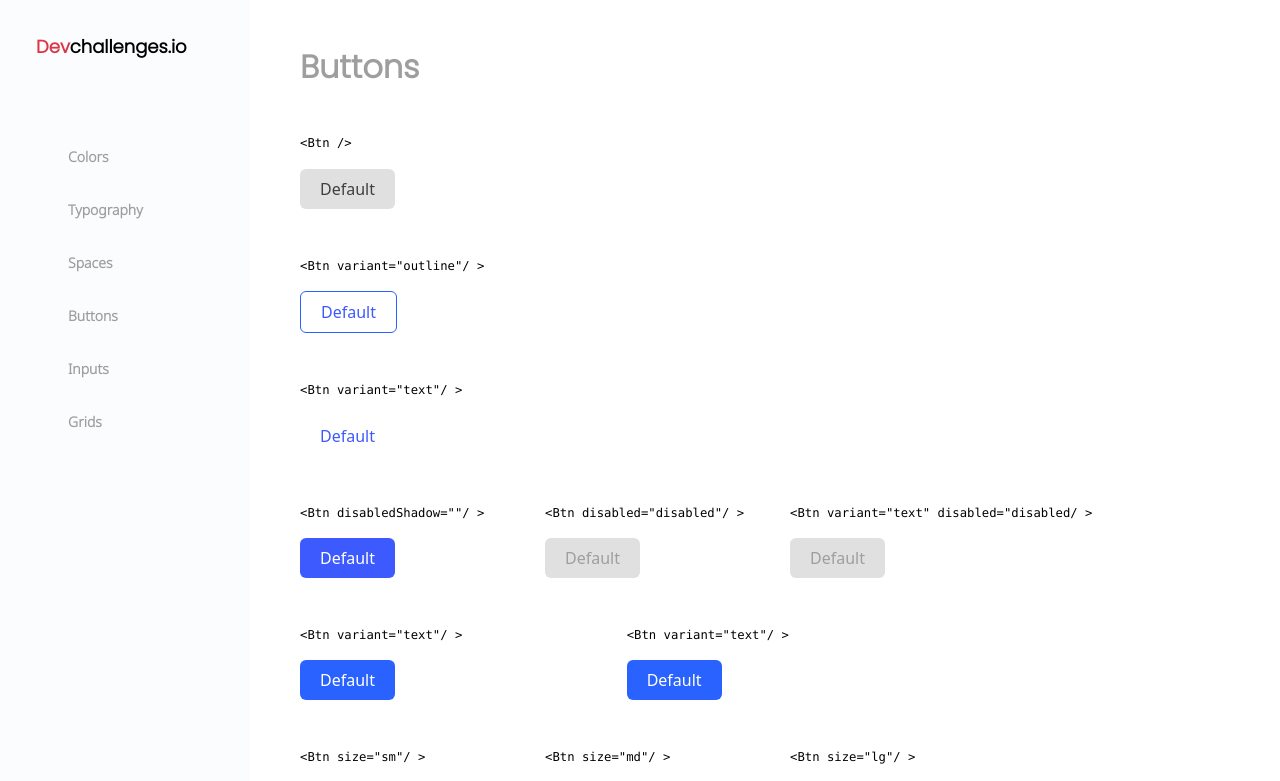
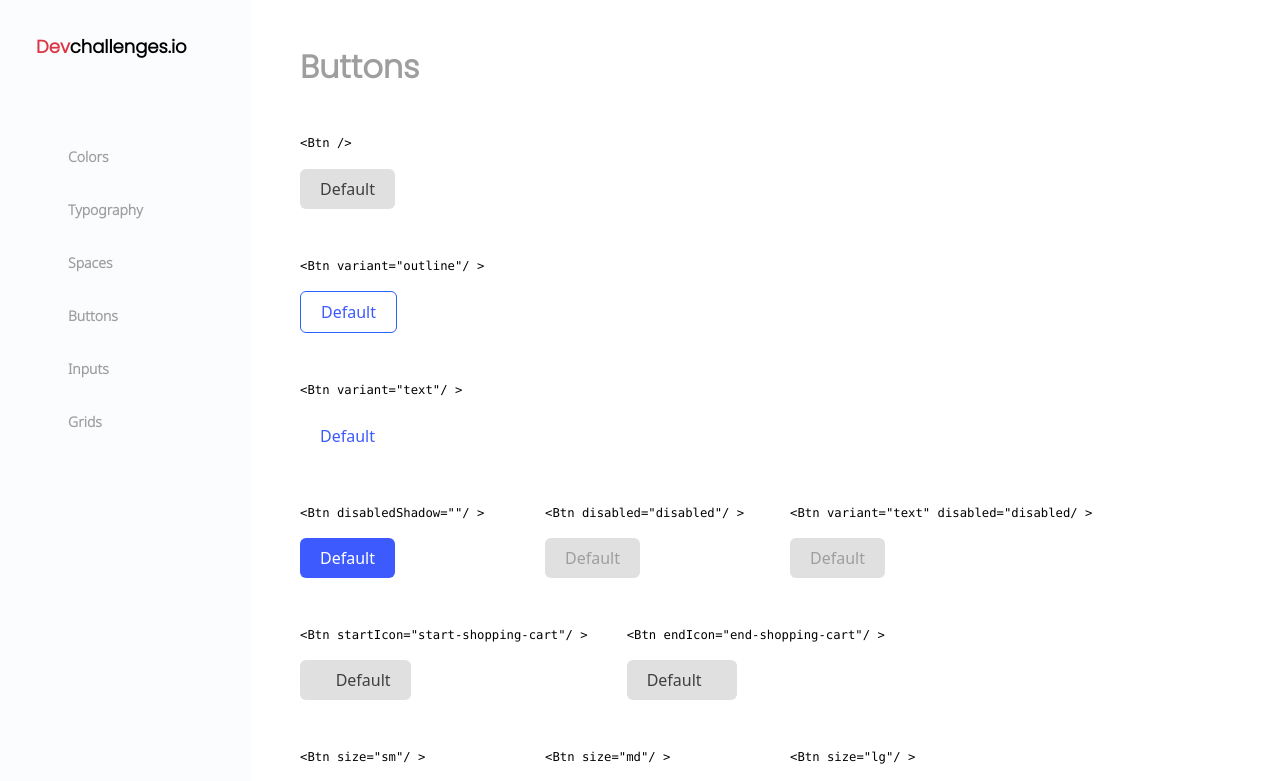
Before and after one commit to jaypee-0/Botton-Input-Components, a React (Create React App) app: page /buttons in a window 1280 px wide. Shown: the top 781 px of the page. Built offline with nearby package versions, Linux system fonts and the light colour scheme.

Commit message:
First Commit

```diff
--- a/package.json
+++ b/package.json
@@ -10,7 +10,6 @@
     "@testing-library/react": "^12.1.4",
     "@testing-library/user-event": "^13.5.0",
     "bootstrap": "^5.0.0-alpha3",
-    "material-design-icons": "^3.0.1",
     "react": "^18.0.0",
     "react-dom": "^18.0.0",
     "react-router-dom": "^6.3.0",
--- a/public/index.html
+++ b/public/index.html
@@ -3,8 +3,6 @@
   <head>
     <meta charset="utf-8" />
     <link rel="icon" href="%PUBLIC_URL%/devchallenges.png" />
-    <link href="https://fonts.googleapis.com/icon?family=Material+Icons"
-      rel="stylesheet">
     <meta name="viewport" content="width=device-width, initial-scale=1" />
     <meta name="theme-color" content="#000000" />
     <meta
@@ -17,5 +15,7 @@
   <body>
     <noscript>You need to enable JavaScript to run this app.</noscript>
     <div id="root"></div>
+
+    <script src="https://unpkg.com/phosphor-icons"></script>
   </body>
 </html>
--- a/src/Components/Btn.jsx
+++ b/src/Components/Btn.jsx
@@ -6,6 +6,9 @@ const sizes = ['sm', 'md', 'lg']
 const colors = ['default-color', 'outline', 'text', 'primary', 'secondary', 'danger']
 const disable = ['disabled', 'enabled']
 const shadow = ['disableshadow', 'disableshadowNull']
+const StartIcon = ['null', 'start-shopping-cart']
+const EndIcon = ['null', 'end-shopping-cart']
+
 
 const Buttons = ({variant, size, color, disabled, disabledShadow, startIcon, endIcon}) => {
         const Variant = Variants.includes(variant) ? variant : Variants[0];
@@ -13,8 +16,10 @@ const Buttons = ({variant, size, color, disabled, disabledShadow, startIcon, end
         const Color = colors.includes(color) ? color : colors[0];
         const Disabled = disable.includes(disabled) ? disabled : disable[1];
         const Shadow = shadow.includes(disabledShadow) ? disabledShadow : shadow[1];
+        const StartIcons = StartIcon.includes(startIcon) ? startIcon : StartIcon[0];
+        const EndIcons = EndIcon.includes(endIcon) ? endIcon : EndIcon[0];
   return (
-    <button className={`btnn ${Variant} ${Size} ${Color} ${Disabled} ${Shadow}`}>Default</button>
+    <button className={`btnn ${Variant} ${Size} ${Color} ${Disabled} ${Shadow} ${StartIcons} ${EndIcons}`}>Default</button>
   )
 }
 
--- a/src/Components/Button.scss
+++ b/src/Components/Button.scss
@@ -105,17 +105,17 @@
 .default-icon {
     position: relative;
 }
+// startIcon
+.start-shopping-cart::before {
+    content: "\f579";
+    margin-right: 0.2rem;
+    align-self: center;
+    font: normal normal normal 1em/1 "Phosphor";
+}
 // endIcon
-.endIcon-local-grocery-store {
-    left: 15px;
-    position: absolute;
-    background-image: url('../Assets/shoppingcart.png');
-    width: 30px;
-    height: 30px;
+.end-shopping-cart::after {
+    margin-left: 0.2rem;
+    align-self: center;
+    content: "\f579";
+    font: normal normal normal 1em/1 "Phosphor";
 }
-// startIcon
-.startIcon-local-grocery-store {
-    right: 15px;
-    position: absolute;
-
-}
--- a/src/Components/Buttons.jsx
+++ b/src/Components/Buttons.jsx
@@ -15,24 +15,24 @@ const Buttons = () => {
             <div className="col-12"><pre className="htmlcode">&lt;Btn variant="text"/ &gt;</pre><Btn variant="text" color="text"/></div>
         </div>
         <div className="d-flex flex-column flex-md-row mb-5">
-            <div className="col-md-3"><pre className="htmlcode">&lt;Btn disabledShadow=""/ &gt;</pre><Btn disabledShadow="disableshadow"/></div>
-            <div className="col-md-3"><pre className="htmlcode">&lt;Btn disabled="disabled"/ &gt;</pre><Btn disabled="disabled" variant="text"/></div>
+            <div className="col-12 col-md-3"><pre className="htmlcode">&lt;Btn disabledShadow=""/ &gt;</pre><Btn disabledShadow="disableshadow"/></div>
+            <div className="col-12 col-md-3"><pre className="htmlcode">&lt;Btn disabled="disabled"/ &gt;</pre><Btn disabled="disabled" variant="text"/></div>
             <div className="col-12 col-md-4"><pre className="htmlcode">&lt;Btn variant="text" disabled="disabled/ &gt;</pre><Btn variant="text" color="text" disabled="disabled" /></div>
         </div>
-        <div className="d-flex mb-5">
-            <div className="col-4"><pre className="htmlcode">&lt;Btn variant="text"/ &gt;</pre><Btn color="primary"/></div>
-            <div className="col-4"><pre className="htmlcode">&lt;Btn variant="text"/ &gt;</pre><Btn color="primary"/></div>
+        <div className="d-flex flex-column flex-md-row mb-5">
+            <div className="col-md-6 col-lg-4"><pre className="htmlcode">&lt;Btn startIcon="start-shopping-cart"/ &gt;</pre><Btn startIcon='start-shopping-cart' /></div>
+            <div className="col-md-6 col-lg-4"><pre className="htmlcode">&lt;Btn endIcon="end-shopping-cart"/ &gt;</pre><Btn endIcon='end-shopping-cart'/></div>
         </div>
-        <div className="d-flex mb-5">
-            <div className="col-3"><pre className="htmlcode">&lt;Btn size="sm"/ &gt;</pre><Btn color="primary" size="sm"/></div>
-            <div className="col-3"><pre className="htmlcode">&lt;Btn size="md"/ &gt;</pre><Btn color="primary" size="md"/></div>
-            <div className="col-3"><pre className="htmlcode">&lt;Btn size="lg"/ &gt;</pre><Btn color="primary" size="lg"/></div>
+        <div className="d-flex flex-column flex-md-row mb-5">
+            <div className="col-12 col-md-3 "><pre className="htmlcode">&lt;Btn size="sm"/ &gt;</pre><Btn color="primary" size="sm"/></div>
+            <div className="col-12 col-md-3 "><pre className="htmlcode">&lt;Btn size="md"/ &gt;</pre><Btn color="primary" size="md"/></div>
+            <div className="col-12 col-md-3 "><pre className="htmlcode">&lt;Btn size="lg"/ &gt;</pre><Btn color="primary" size="lg"/></div>
         </div>
-        <div className="d-flex mb-5">
-            <div className="col-3"><pre className="htmlcode">&lt;Btn color="default-color"/ &gt;</pre><Btn color="default-color"/></div>
-            <div className="col-3"><pre className="htmlcode">&lt;Btn color="primary"/ &gt;</pre><Btn color="primary"/></div>
-            <div className="col-3"><pre className="htmlcode">&lt;Btn color="secondary"/ &gt;</pre><Btn color="secondary"/></div>
-            <div className="col-3"><pre className="htmlcode">&lt;Btn color="danger"/ &gt;</pre><Btn color="danger"/></div>
+        <div className="d-flex flex-column flex-md-row mb-5">
+            <div className="col-12 col-md-3"><pre className="htmlcode">&lt;Btn color="default-color"/ &gt;</pre><Btn color="default-color"/></div>
+            <div className="col-12 col-md-3"><pre className="htmlcode">&lt;Btn color="primary"/ &gt;</pre><Btn color="primary"/></div>
+            <div className="col-12 col-md-3"><pre className="htmlcode">&lt;Btn color="secondary"/ &gt;</pre><Btn color="secondary"/></div>
+            <div className="col-12 col-md-3"><pre className="htmlcode">&lt;Btn color="danger"/ &gt;</pre><Btn color="danger"/></div>
         </div>
     </div>
   )
```
Also changed, not shown: 1 other file (tests, documents, lock files or other folders).
